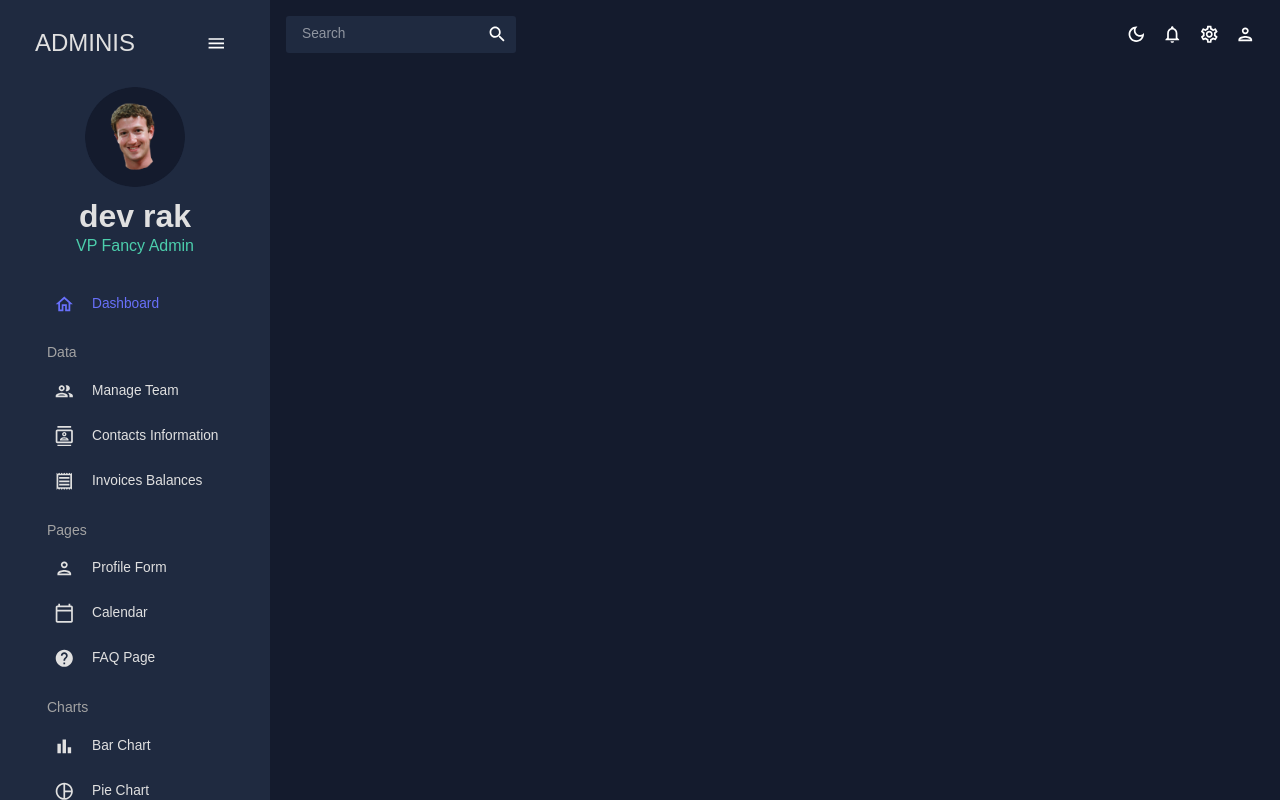
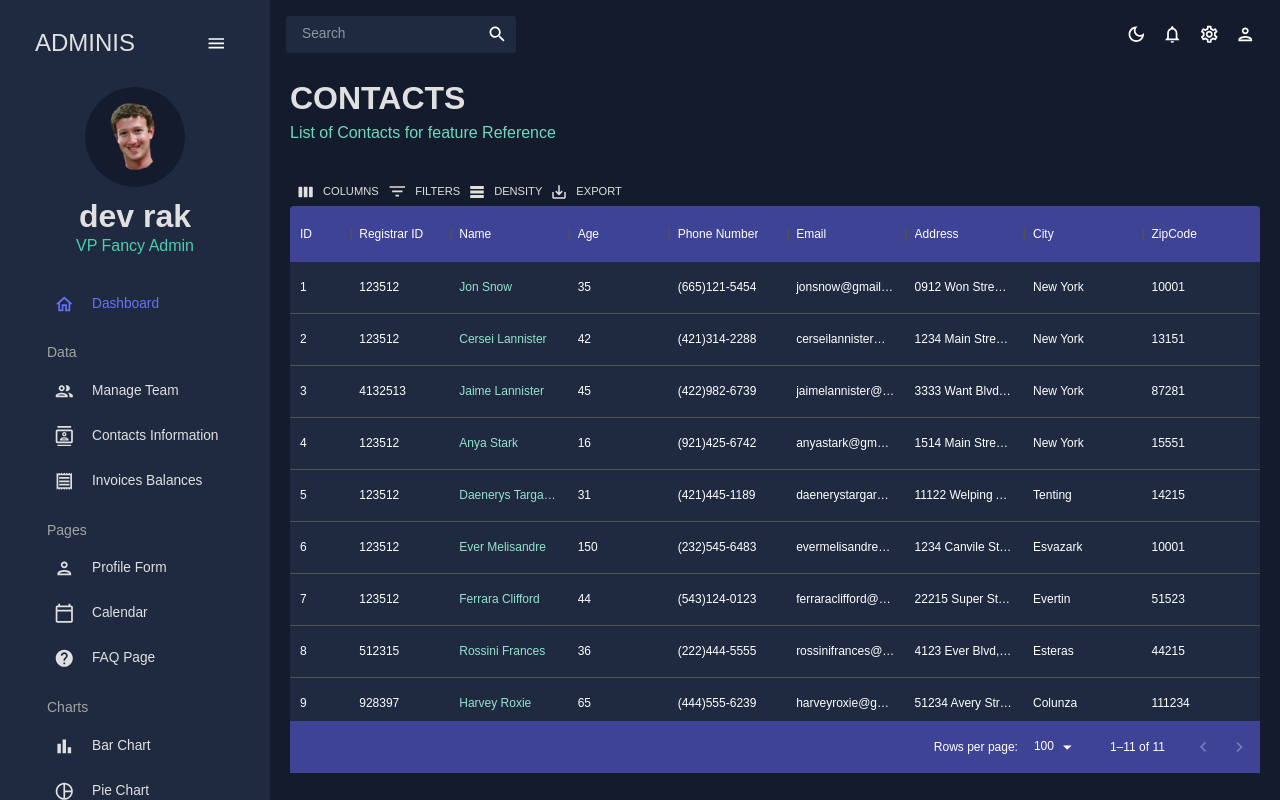
Before and after one commit to developer-rak/admin_dashboard_full, a React (Create React App) app: page /contacts in a window 1280 px wide. Built offline with nearby package versions, Linux system fonts and the light colour scheme.

Commit message:
contacts

```diff
--- a/src/App.js
+++ b/src/App.js
@@ -5,8 +5,8 @@
 import Sidebar from './scenes/global/Sidebar';
 import Dashboard from './scenes/dashboard';
 import Team from './scenes/team';
+import Contacts from './scenes/contacts';
 // import Invoices from './scenes/invoices';
-// import Contact from './scenes/contact';
 // import Bar from './scenes/bar';
 // import Form from './scenes/form';
 // import Line from './scenes/line';
@@ -29,8 +29,8 @@
             <Routes>
               <Route path='/' element={<Dashboard />} />
               <Route path='/team' element={<Team />} />
+              <Route path='/contacts' element={<Contacts />} />
               {/* <Route path='/invoices' element={<Invoices />} /> */}
-              {/* <Route path='/contact' element={<Contact />} /> */}
               {/* <Route path='/bar' element={<Bar />} /> */}
               {/* <Route path='/form' element={<Form />} /> */}
               {/* <Route path='/line' element={<Line />} /> */}
--- a/src/scenes/contacts/index.jsx
+++ b/src/scenes/contacts/index.jsx
@@ -1,21 +1,23 @@
-import { Box, Typography, useTheme } from "@mui/material";
-import { DataGrid } from "@mui/x-data-grid";
+import { Box, useTheme } from "@mui/material";
+import { DataGrid, GridToolbar } from "@mui/x-data-grid";
 import { tokens } from "../../theme";
-import { mockDataTeam } from "../../data/mockData";
-import AdminPanelSettingsOutlinedIcon from "@mui/icons-material/AdminPanelSettingsOutlined";
-import LockOpenOutlinedIcon from "@mui/icons-material/LockOpenOutlined";
-import SecurityOutlinedIcon from "@mui/icons-material/SecurityOutlined";
+import { mockDataContacts } from "../../data/mockData";
 
 import Header from "../../components/Header";
 
-const Team = () => {
+const Contacts = () => {
    const theme = useTheme();
    const colors = tokens(theme.palette.mode);
 
    const columns = [
       {
          field: "id",
-         headerName: "ID"
+         headerName: "ID",
+         flex: 0.5
+      },
+      {
+         field: "registrarId",
+         headerName: "Registrar ID"
       },
       {
          field: "name",
@@ -41,39 +43,25 @@
          flex: 1,
       },
       {
-         field: "access",
-         headerName: "Access Level",
+         field: "address",
+         headerName: "Address",
          flex: 1,
-         renderCell: ({ row: { access } }) => {
-            return (
-               <Box
-                  width="60%"
-                  m="0 auto"
-                  p="5px"
-                  display="flex"
-                  justifyContent="center"
-                  backgroundColor={
-                     access === "admin"
-                     ? colors.greenAccent[600]
-                     : colors.greenAccent[700]
-                  }
-                  borderRadius="4px"
-               >
-                  {access === "admin" && <AdminPanelSettingsOutlinedIcon />}
-                  {access === "manager" && <SecurityOutlinedIcon />}
-                  {access === "user" && <LockOpenOutlinedIcon />}
-                  <Typography color={colors.grey[100]} sx={{ ml: "5px" }}>
-                     {access}
-                  </Typography>
-               </Box>
-            )
-         }
+      },
+      {
+         field: "city",
+         headerName: "City",
+         flex: 1,
+      },
+      {
+         field: "zipCode",
+         headerName: "ZipCode",
+         flex: 1,
       },
    ];
 
    return (
       <Box m="10px 20px" >
-         <Header title="TEAM" subtitle="Managing the Team Members" />
+         <Header title="CONTACTS" subtitle="List of Contacts for feature Reference" />
          <Box
             m="20px 0 0 0"
             height="75vh"
@@ -98,12 +86,19 @@
                   borderTop: "none",
                   backgroundColor: colors.blueAccent[700],
                },
+               "& .MuiDataGrid-toolbarContainer .MuiButton-text": {
+                  color: `${colors.grey[100]} !important`
+               },
             }}
          >
-            <DataGrid rows={mockDataTeam} columns={columns} />
+            <DataGrid
+               rows={mockDataContacts}
+               columns={columns}
+               components={{ Toolbar: GridToolbar }}
+            />
          </Box>
       </Box>
    );
 }
 
-export default Team;
+export default Contacts;
```
